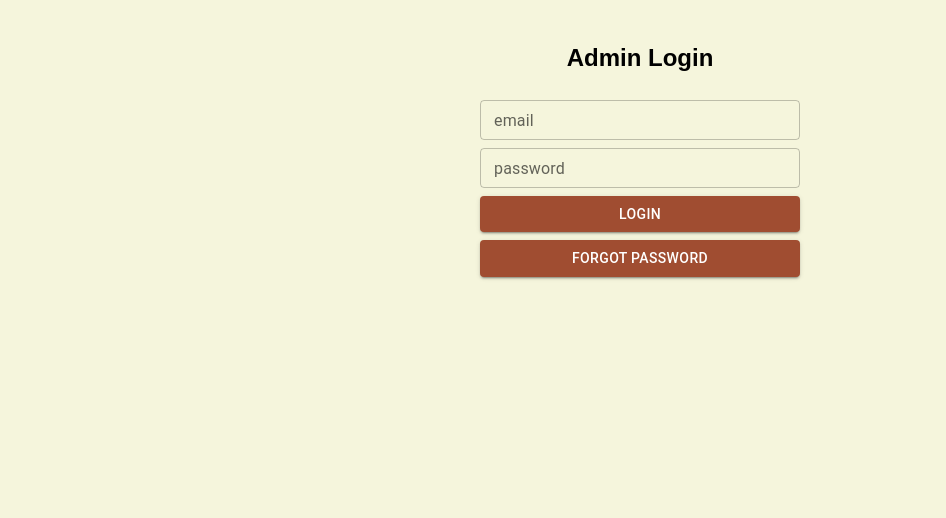
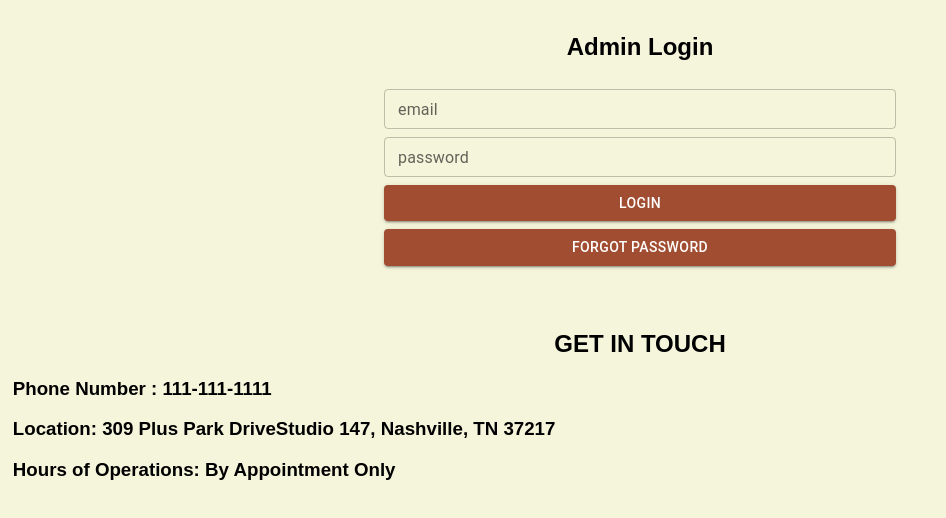
Before and after one commit to maryreagan/yourewelcomepottery-client, a React (Vite) app: page /admin in a window 1280 px wide. Shown: the top 518 px of the page, without its empty margins (0-946 px from the left). Built offline with nearby package versions, Linux system fonts and the light colour scheme.

Commit message:
Jon3 (#7)
* fixed admin

* added footer

---------

Co-authored-by: Jonathan Amsalem <jonathan.amsalem@gmail.com>

```diff
--- a/src/App.jsx
+++ b/src/App.jsx
@@ -4,6 +4,7 @@ import Admin from './components/Admin/Admin'
 import ProductCreate from './components/Admin/ProductCreate'
 import LandingPage from './components/LandingPage/LandingPage'
 import Bio from "./components/Bio/Bio"
+import Footer from "./components/footer/footer"
 import { BrowserRouter, Routes, Route, Link } from "react-router-dom"
 import { createTheme, ThemeProvider } from "@mui/material"
 
@@ -30,6 +31,7 @@ function App() {
         <Route path="bio" element={<Bio />} />
       </Routes>
     </BrowserRouter>
+    <Footer />
   </ThemeProvider>
   );
 }
--- a/src/components/Admin/Admin.jsx
+++ b/src/components/Admin/Admin.jsx
@@ -43,7 +43,7 @@ function Admin() {
         <Auth updateLocalStorage={updateLocalStroage} email={email} setEmail={setEmail} />) :(
           <>
         <h3>Welcome: {email} </h3>
-        <Button variant="contained" onClick={logout}>Logout</Button>
+        <Button id="logout" variant="contained" onClick={logout}>Logout</Button>
         <Register />
         <ProductCreate setProductCreated = {setProductCreated} productCreated={productCreated} />
         <ProductCardUpdate productCreated = {productCreated}/>
--- a/src/components/Admin/ProductCardUpdate.jsx
+++ b/src/components/Admin/ProductCardUpdate.jsx
@@ -76,6 +76,12 @@ function ProductCardUpdate({ productCreated }) {
                 })
                 setRefresh(!refresh)
                 handleCloseModel()
+                setAltText("")
+                setProductName("")
+                setDescription("")
+                setPrice("")
+                setQuantity("")
+                setTag("")
         }catch(err){
             console.log(err)
 
--- a/src/components/Admin/ProductCreate.css
+++ b/src/components/Admin/ProductCreate.css
@@ -1,6 +1,7 @@
 body{
     margin: auto;
     background-color: beige;
+    padding-bottom: 2em;
 }
 
 
@@ -8,40 +9,42 @@ body{
 display: flex;
 flex-direction: column;
 gap: .5em;
-padding-right: 30em;
-padding-left: 30em;
-margin-bottom: 4em;
+padding-right: 30vw;
+padding-left: 30vw;
+margin-bottom: 4vw;
 
 }
 
 #formImage, #formContent {
     display: flex;
     flex-direction: column;
-    gap: .5em;
+    gap: .5vw;
 }
 
 h2, p, h3{align-self: center;
 font-family: sans-serif;
 }
 
+h3, #logout{margin-left: 1vw;}
+
 h2{
 text-align: center;
-padding-top: 1em;}
+padding-top: 1vw;}
 
 #cards{
 display: flex;
 flex-wrap: wrap;
-gap: 5em;
+gap: 5vw;
 justify-content: center;}
 
 #modal{
-    padding-top: 5em;
-    padding-left: 15em;
-    padding-right: 15em;
+    padding-top: 5vw;
+    padding-left: 15vw;
+    padding-right: 15vw;
 }
 
-#formContent {padding: .25em;
+#formContent {padding: .25vw;
     background-color: beige}
 
 
-#button{margin-left: 25em; margin-right: 25em}
+#button{margin-left: 25vw; margin-right: 25vw}
--- a/src/components/Admin/ProductCreate.jsx
+++ b/src/components/Admin/ProductCreate.jsx
@@ -39,6 +39,12 @@ const upload = async (e) => {
             })
             window.alert("Product created successfully")
             setProductCreated(!productCreated)
+            setAltText("")
+            setProductName("")
+            setDescription("")
+            setPrice("")
+            setQuantity("")
+            setTag("")
     }catch(err){
         if ((err.response.data.message).includes("fields") || (err.response.data.message).includes("buffer")){
             window.alert("fill in all required fields")
--- a/src/components/Admin/auth.jsx
+++ b/src/components/Admin/auth.jsx
@@ -30,6 +30,8 @@ function Auth({updateLocalStorage, email, setEmail}) {
           let decodedToken = jwt_decode(token);
 
          updateLocalStorage(data.token,(decodedToken.email));
+         setEmail("")
+         setPassword("")
 
 
         } catch (err) {
@@ -141,10 +143,10 @@ function Auth({updateLocalStorage, email, setEmail}) {
         id="password"
         variant='outlined'
         size='small'
-        label="password"
+        label="Password"
         value={password}
         onChange={e => setPassword(e.target.value)}
-        placeholder="Product Name"
+        placeholder="Password"
     />
     <Button variant = "contained" type="submit" onClick = {(e) => {updateUser(e); setResetPassword(false)}}>Update Password</Button>
     </div>
--- /dev/null
+++ b/src/components/footer/footer.css
@@ -0,0 +1,5 @@
+#footer{display: flex;
+    flex-direction: column;
+align-items: center;
+font-family: sans-serif;
+background-color: brown;}
--- /dev/null
+++ b/src/components/footer/footer.jsx
@@ -0,0 +1,17 @@
+import React from 'react'
+import "./footer.css"
+function Footer() {
+  return (
+    <div>
+      <h2>GET IN TOUCH</h2>
+     <h3>Phone Number : 111-111-1111</h3>
+      <h3>Location: 309 Plus Park DriveStudio 147, Nashville, TN 37217</h3>
+      <h3>Hours of Operations: By Appointment Only</h3>
+
+
+
+        </div>
+  )
+}
+
+export default Footer
```
Also changed, not shown: 1 other file (tests, documents, lock files or other folders).
